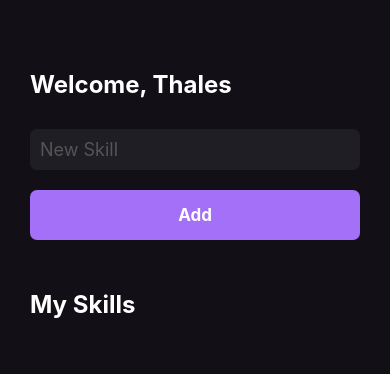
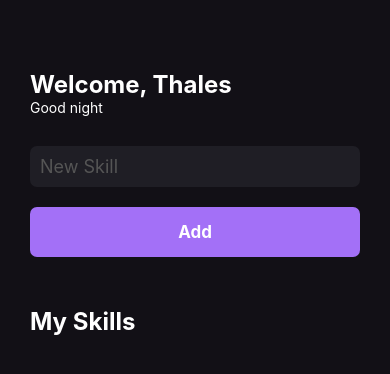
Before and after one commit to ThalesAugusto0/mySkills, a React Native app: screen / in a window 390 px wide. Shown: the top 374 px of the page. Built offline with nearby package versions, Linux system fonts and the light colour scheme.

Commit message:
Adicionado verificação para mostrar saudação de acordo com o horário do dia, usando o useEffect

```diff
--- a/src/pages/Home.js
+++ b/src/pages/Home.js
@@ -1,4 +1,4 @@
-import React, {useState} from 'react';
+import React, {useState, useEffect} from 'react';
 import {
   View,
   Text,
@@ -13,15 +13,30 @@ import {SkillCard} from '../components/SkillCard';
 export function Home() {
   const [newSkil, setNewSkill] = useState('');
   const [mySkills, setMySkill] = useState([]);
+  const [gretting, setGretting] = useState('');
 
   function handleAddNewSkill() {
     setMySkill(oldState => [...oldState, newSkil]);
   }
 
+  useEffect(() => {
+    const currentHour = new Date().getHours();
+
+    if (currentHour < 12) {
+      setGretting('Good morning');
+    } else if (currentHour >= 12 && currentHour < 18) {
+      setGretting('Good afternoon');
+    } else {
+      setGretting('Good night');
+    }
+  }, []);
+
   return (
     <>
       <View style={styles.container}>
         <Text style={styles.title}>Welcome, Thales</Text>
+
+        <Text style={styles.grettings}>{gretting}</Text>
 
         <TextInput
           style={styles.input}
@@ -67,4 +82,7 @@ const styles = StyleSheet.create({
     marginTop: 30,
     borderRadius: 7,
   },
+  grettings: {
+    color: '#FFF',
+  },
 });
```
